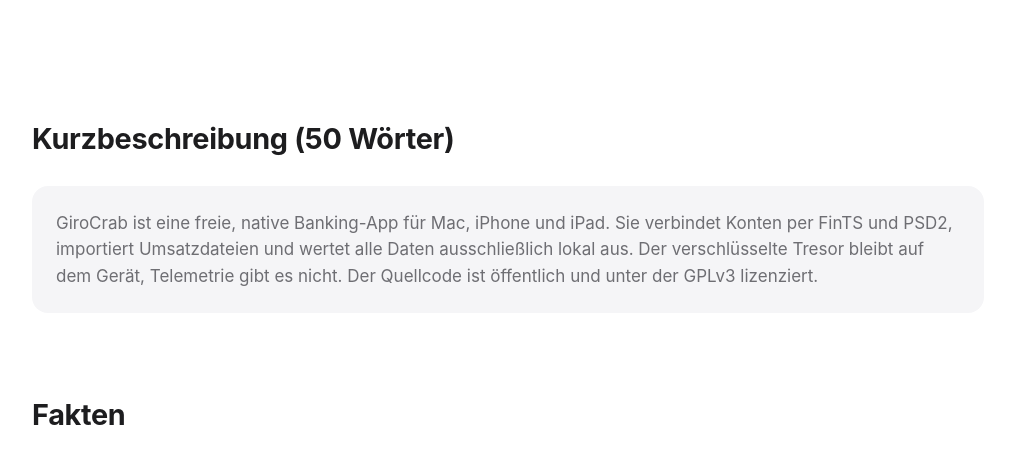
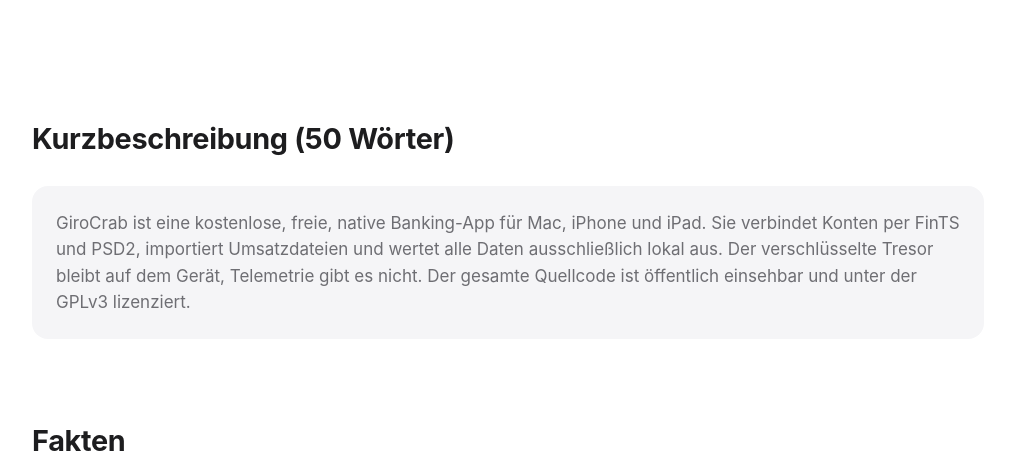
Before and after one commit to GiroCrab/girocrab.de, a plain HTML site: page presse.html in a window 1280 px wide. Shown: the part 282-741 px from the top of the page, without its empty margins (132-1146 px from the left). Drawn offline with Linux system fonts and the light colour scheme.

Commit message:
fix: Presse-Kurzbeschreibung exakt 50 Wörter
Co-Authored-By: Claude Sonnet 5.5 <noreply@anthropic.com>

```diff
--- a/presse.html
+++ b/presse.html
@@ -26,7 +26,7 @@
 </div></section>
 <section id="kurzbeschreibung"><div class="wrap">
 <h2>Kurzbeschreibung (50 Wörter)</h2>
-<div class="card"><p>GiroCrab ist eine freie, native Banking-App für Mac, iPhone und iPad. Sie verbindet Konten per FinTS und PSD2, importiert Umsatzdateien und wertet alle Daten ausschließlich lokal aus. Der verschlüsselte Tresor bleibt auf dem Gerät, Telemetrie gibt es nicht. Der Quellcode ist öffentlich und unter der GPLv3 lizenziert.</p></div>
+<div class="card"><p>GiroCrab ist eine kostenlose, freie, native Banking-App für Mac, iPhone und iPad. Sie verbindet Konten per FinTS und PSD2, importiert Umsatzdateien und wertet alle Daten ausschließlich lokal aus. Der verschlüsselte Tresor bleibt auf dem Gerät, Telemetrie gibt es nicht. Der gesamte Quellcode ist öffentlich einsehbar und unter der GPLv3 lizenziert.</p></div>
 </div></section>
 <section id="fakten"><div class="wrap">
 <h2>Fakten</h2>
```
